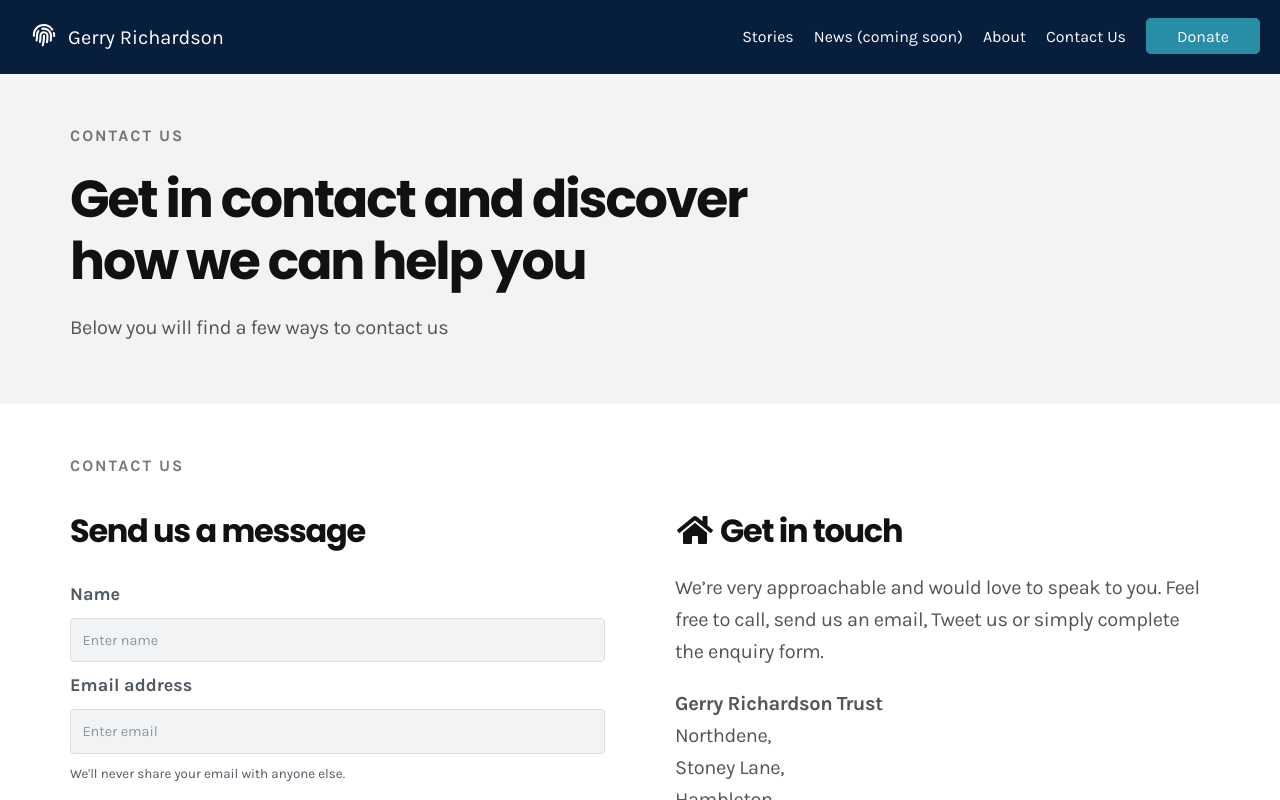
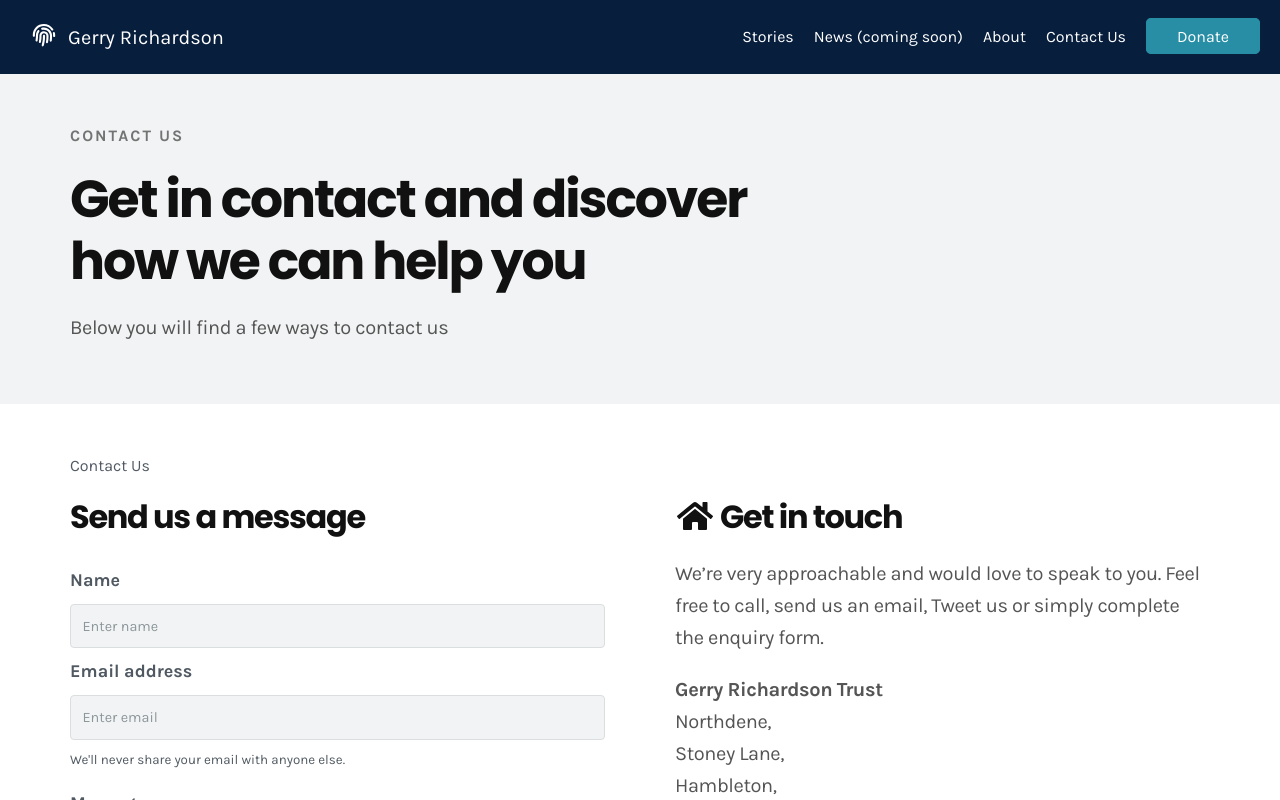
Before and after one commit to tuppers360/gerry-trust, a Next.js app: page /contact in a window 1280 px wide. Shown: the top 800 px of the page. Built offline with nearby package versions, Linux system fonts and the light colour scheme.

Commit message:
remove unecessary styles from contact module

```diff
--- a/pages/contact/contact.module.scss
+++ b/pages/contact/contact.module.scss
@@ -26,33 +26,6 @@
     line-height: 1.6;
     letter-spacing: -0.02em;
   }
-}
-
-.title {
-  margin-bottom: 14px;
-  color: rgba(17, 17, 17, 0.57);
-  font-size: 1rem;
-  font-weight: 700;
-  letter-spacing: 2px;
-  text-transform: uppercase;
-}
-
-.title_content {
-  color: rgba(17, 17, 17, 0.57);
-  letter-spacing: 2px;
-  font-size: 1rem;
-  font-weight: 700;
-  margin-bottom: 14px;
-  text-transform: uppercase;
-}
-
-.wrap_left {
-  align-items: flex-start;
-  flex-direction: column;
-  justify-content: center;
-  max-width: 720px;
-  margin-bottom: 60px;
-  text-align: left;
 }
 
 .content_section {
```
